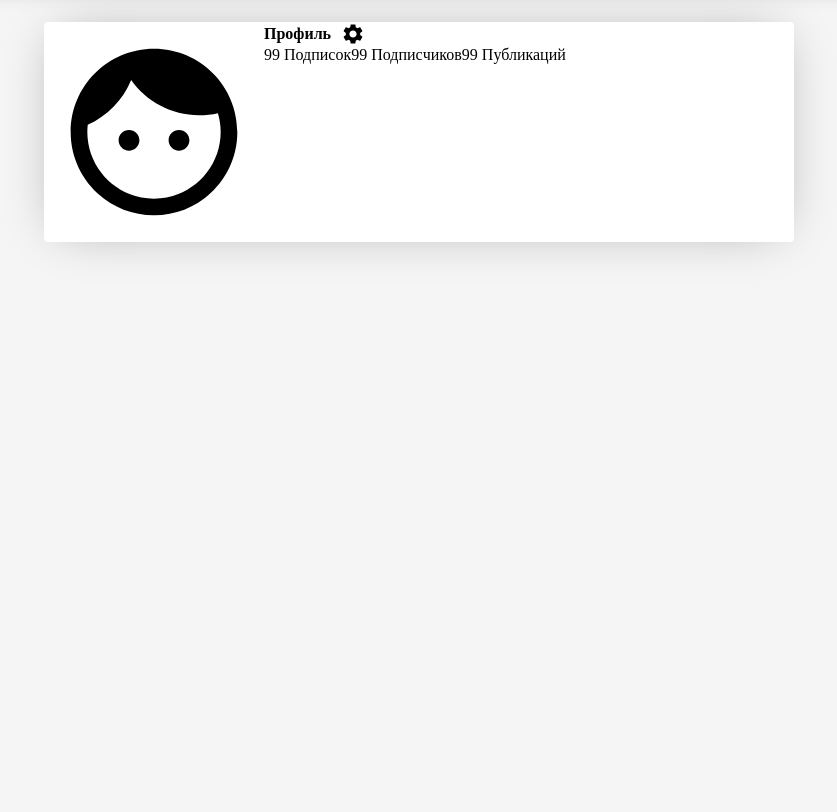
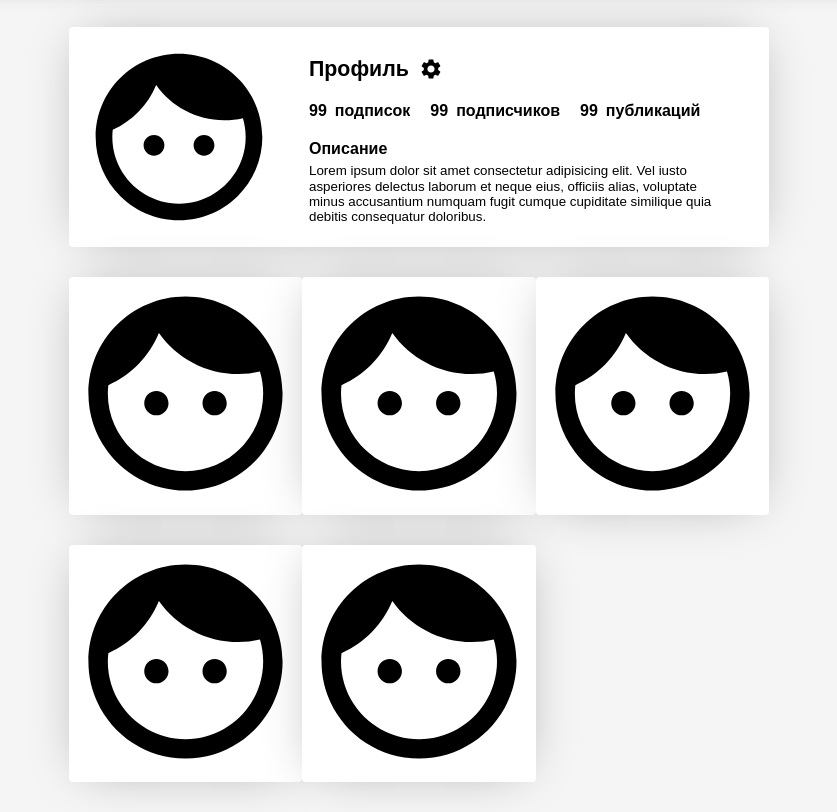
Before and after one commit to ilyad777/ilyad777.github.io, a plain HTML site: page profile.html in a window 1280 px wide. Shown: the part 60-872 px from the top of the page, without its empty margins (221-1058 px from the left). Before the commit the page ends 800 px from the top, so only its background shows below. Drawn offline with nearby package versions, Linux system fonts and the light colour scheme.

Commit message:
profile wip

```diff
--- a/profile.html
+++ b/profile.html
@@ -18,8 +18,7 @@
     <div class="header-wrapper">
       <h3 id="title">Типограм</h3>
       <form class="search-in">
-				<input id="search" placeholder="Поиск"/>
-
+        <input id="search" placeholder="Поиск" />
       </form>
       <form class="navigation">
         <button><img class="ico32" src="img/svg_icons/explore-24px.svg">
@@ -27,26 +26,82 @@
         <button>
           <img class="ico32" src="img/svg_icons/home-24px.svg">
         </button>
-                 <button formaction="../profile.html" >
-                <img  class="ico32" src="img/svg_icons/face-24px.svg">
+
+
+        <button formaction="../profile.html">
+          <img class="ico32" src="img/svg_icons/face-24px.svg">
         </button>
       </form>
     </div>
   </header>
   <main>
-    <div class="wrapper profile-wrapper">
-      <div class="profile-image"><img src="img/svg_icons/face-24px.svg"></div>
-<div>
-    <div class="profile-info">
-      <div class="autor-name">Профиль</div>
-      <button><img src="img/svg_icons/settings-24px.svg"></button>
+    <div class="wrapper profile">
+      <div class="profile-body">
+        <div class="profile__image">
+          <img src="img/svg_icons/face-24px.svg">
         </div>
-    <div class="profile-score">
-      <div>99 Подписок</div>
-      <div>99 Подпиcчиков</div>
-      <div>99 Публикаций</div>
-    </div></div>
+        <div class="profile__info">
+          <div class="profile__settings">
+            <div class="profile__name">Профиль</div>
+            <img src="img/svg_icons/settings-24px.svg" alt="settimgs">
           </div>
+          <div class="profile__score">
+            <div class="profile__score_item">
+              <div class="profile__score_item_value">99</div>
+              <div class="profile__score_item_description">подписок</div>
+            </div>
+            <div class="profile__score_item">
+              <div class="profile__score_item_value">99</div>
+              <div class="profile__score_item_description">подписчиков</div>
+            </div>
+            <div class="profile__score_item">
+              <div class="profile__score_item_value">99</div>
+              <div class="profile__score_item_description">публикаций</div>
+            </div>
+          </div>
+          <div class="profie__description">
+            <div class="profile__description_header">Описание</div>
+            <div class="profile__description__body">
+              Lorem ipsum dolor sit amet consectetur adipisicing elit. Vel iusto
+              asperiores delectus laborum et neque eius, officiis alias, voluptate minus accusantium numquam fugit
+              cumque cupiditate similique quia debitis consequatur doloribus.
+            </div>
+          </div>
+        </div>
+      </div>
+    </div>
+
+      <div class="publicatios">
+        <div class="publication-body">
+          <div class="wrapper publication__item">
+            <div class="publication__item_image">
+              <img src="img/svg_icons/face-24px.svg" alt="">
+            </div>
+          </div>
+          <div class="wrapper publication__item">
+            <div class="publication__item_image">
+              <img src="img/svg_icons/face-24px.svg" alt="">
+            </div>
+          </div>
+          <div class="wrapper publication__item">
+            <div class="publication__item_image">
+              <img src="img/svg_icons/face-24px.svg" alt="">
+            </div>
+          </div>
+          <div class="wrapper publication__item">
+            <div class="publication__item_image">
+              <img src="img/svg_icons/face-24px.svg" alt="">
+            </div>
+          </div>
+          <div class="wrapper publication__item">
+            <div class="publication__item_image">
+              <img src="img/svg_icons/face-24px.svg" alt="">
+            </div>
+          </div>
+        </div>
+      </div>
+
+
   </main>
 
 </body>
--- a/style.css
+++ b/style.css
@@ -6,9 +6,11 @@
 
 body {
   background: #f5f5f5;
+  font-family: Arial, "Helvetica Neue", Helvetica, sans-serif;
   display: grid;
-  grid-template-rows: 57px 1fr 100px;
-  grid-template-columns:  100px 1fr 100px;
+  grid-template-columns: 1fr 700px 1fr;
+  grid-template-rows: 57px 1fr;
+
 }
 
 header {
@@ -268,30 +270,74 @@ button {
   background: #555;
 }
 
-.profile-wrapper {
-  max-width: 750px;
-  margin: 25px auto;
-  z-index: 1;
-
+.profile {
+  margin-top: 30px;
+  width: 700px;
+}
+.profile-body {
   display: flex;
+  padding: 10px;
 }
-
-.profile-image {
-  padding: 10px;
+.profile__image {
   height: 200px;
   width: 200px;
 }
-
-.profile-image > img {
+.profile__image img {
   height: 100%;
 }
-
-.profile-info {
+.profile__info {
+  padding: 20px 0px 0px 30px;
+}
+.profile__settings {
   display: flex;
   align-items: center;
+  margin: 0px 0px 20px 0px;
+}
+.profile__name {
+  font-weight: bold;
+  font-size: 16pt;
+  margin: 0px 10px 0px 0px;
+}
+.profile__score {
+  margin: 0px 0px 20px 0px;
+  display: flex;
+}
+.profile__score_item {
+  font-weight: bold;
+  margin: 0px 20px 0px 0px;
+  display: flex;
+}
+.profile__score_item_value {
+  margin: 0px 8px 0px 0px;
 }
 
-.profile-score {
+.profie__description {
+  overflow: hidden;
+  width: 90%;
+}
+.profile__description_header {
+  font-weight: bold;
+  margin: 0px 0px 5px 0px;
+
+}
+.profile__description__body {
+  font-size: 10pt;
+}
+
+.publication-body {
   display: flex;
-  justify-content: space-between;
+  flex-wrap: wrap;
 }
+
+.publication__item_image {
+  width: 100%;
+}
+
+.publication__item_image img{
+  width: 100%;
+}
+.publication__item {
+  width: 33.333%;
+
+
+}
```
Lines whose indentation alone changed are shown as unchanged.
